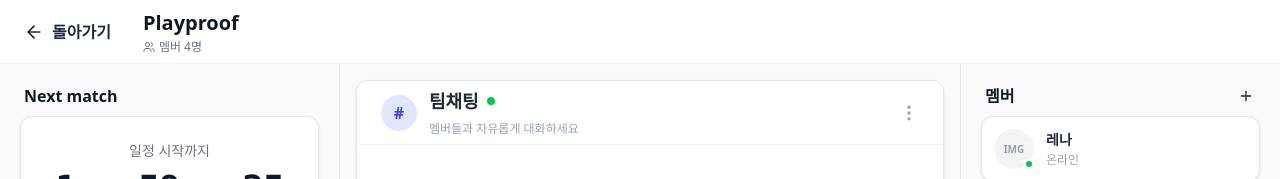
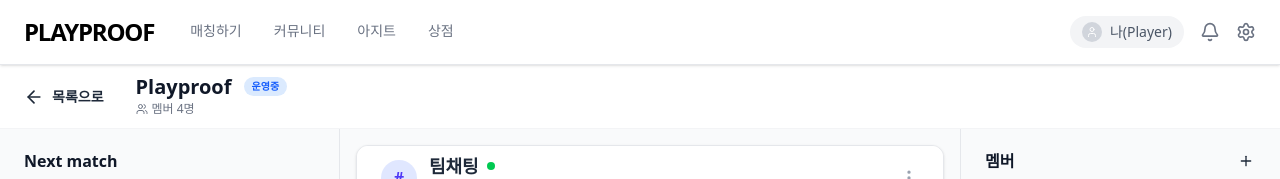
Before and after one commit to Playproof-Umc/Playproof-Frontend, a React (Vite) app in the folder Playproof/: page /azit in a window 1280 px wide. Shown: the top 179 px of the page. Built offline with nearby package versions, Linux system fonts and the light colour scheme.

Commit message:
refactor: 공통 Navbar 컴포넌트 분리 및 적용

```diff
--- /dev/null
+++ b/Playproof/src/components/common/Navbar.tsx
@@ -0,0 +1,59 @@
+import React from 'react';
+import { useNavigate } from 'react-router-dom';
+import { Bell, Settings, User } from 'lucide-react';
+
+interface NavbarProps {
+  isProUser?: boolean;
+  onTogglePro?: () => void;
+}
+
+export const Navbar: React.FC<NavbarProps> = ({ isProUser, onTogglePro }) => {
+  const navigate = useNavigate();
+
+  return (
+    <header className="sticky top-0 z-50 bg-white border-b border-gray-200 shadow-sm">
+      <div className="max-w-[1280px] mx-auto px-6 h-16 flex items-center justify-between">
+
+        {/* 1. 로고 및 네비게이션 */}
+        <div className="flex items-center gap-8">
+          <h1
+            className="text-2xl font-black tracking-tighter cursor-pointer"
+            onClick={() => navigate('/')} // 메인으로 이동
+          >
+            PLAYPROOF
+          </h1>
+          <nav className="hidden md:flex gap-6 text-sm font-medium text-gray-500">
+            <button onClick={() => navigate('/matching')} className="h-16 px-1 hover:text-black transition-colors border-b-2 border-transparent hover:border-black">매칭하기</button>
+            <button onClick={() => navigate('/community')} className="h-16 px-1 hover:text-black transition-colors border-b-2 border-transparent hover:border-black">커뮤니티</button>
+            <button onClick={() => navigate('/azit')} className="h-16 px-1 hover:text-black transition-colors border-b-2 border-transparent hover:border-black">아지트</button>
+            <button onClick={() => navigate('/shop')} className="h-16 px-1 hover:text-black transition-colors border-b-2 border-transparent hover:border-black">상점</button>
+          </nav>
+        </div>
+
+        {/* 2. 우측 컨트롤 (Pro토글, 프로필, 알림) */}
+        <div className="flex items-center gap-4">
+          {/* onTogglePro 함수가 전달되었을 때만 버튼 표시 (매칭 페이지용) */}
+          {onTogglePro && (
+            <button
+              onClick={onTogglePro}
+              className={`text-xs border px-3 py-1 rounded-full font-bold transition-colors ${isProUser ? 'bg-blue-100 text-blue-600 border-blue-200' : 'bg-gray-100 text-gray-500 border-gray-200'}`}
+            >
+              {isProUser ? 'Pro ON' : 'Pro OFF'}
+            </button>
+          )}
+
+          <div
+            onClick={() => navigate('/mypage')} // 마이페이지 이동
+            className="hidden sm:flex items-center gap-2 text-sm text-gray-600 bg-gray-100 rounded-full px-3 py-1.5 cursor-pointer hover:bg-gray-200 transition-colors"
+          >
+            <div className="w-5 h-5 bg-gray-300 rounded-full flex items-center justify-center text-white"><User size={12}/></div>
+            <span className="font-medium">나(Player)</span>
+          </div>
+
+          <Bell className="w-5 h-5 text-gray-500 cursor-pointer hover:text-black transition-colors" />
+          <Settings className="w-5 h-5 text-gray-500 cursor-pointer hover:text-black transition-colors" />
+        </div>
+      </div>
+    </header>
+  );
+};
--- a/Playproof/src/pages/azit/AzitPage.tsx
+++ b/Playproof/src/pages/azit/AzitPage.tsx
@@ -1,6 +1,10 @@
-//src/pages/azit/AzitPage.tsx
+// src/pages/azit/AzitPage.tsx
 import React, { useState } from 'react';
 import { ArrowLeft, Users } from 'lucide-react';
+import { useNavigate } from 'react-router-dom'; // [추가] 뒤로가기 구현용
+
+// [추가] 공통 네비바 임포트
+import { Navbar } from '@/components/common/Navbar';
 
 // 레이아웃
 import { LeftPanel } from './panels/LeftPanel';
@@ -17,6 +21,8 @@ import {
 } from '@/data/mockData';
 
 const AzitPage = () => {
+  const navigate = useNavigate(); // [추가]
+
   // 다음 경기 날짜 (더미데이터)
   const [nextMatchDate] = useState<Date>(() => {
     return new Date(Date.now() + (1000 * 60 * 60 * 1) + (1000 * 60 * 59) + (1000 * 30));
@@ -24,22 +30,40 @@ const AzitPage = () => {
 
   return (
     <div className="flex flex-col h-screen bg-white">
-      {/* 헤더 */}
-      <header className="h-16 px-4 flex items-center border-b border-gray-100 bg-white shrink-0">
-        <button className="flex items-center text-gray-800 font-bold gap-2 hover:bg-gray-50 p-2 rounded-lg transition-colors">
+
+      {/* 1. 공통 네비바 추가 (최상단 고정) */}
+      {/* z-index를 높여서 다른 컨텐츠보다 위에 오게 함 */}
+      <div className="flex-none z-50">
+        <Navbar />
+      </div>
+
+      {/* 2. 아지트 전용 헤더 (돌아가기 버튼 & 아지트 정보) */}
+      {/* flex-none으로 높이 고정 */}
+      <header className="h-16 px-4 flex items-center border-b border-gray-100 bg-white shrink-0 flex-none">
+        <button
+          onClick={() => navigate('/azit')} // [수정] 아지트 목록(메인)으로 이동
+          className="flex items-center text-gray-800 font-bold gap-2 hover:bg-gray-50 p-2 rounded-lg transition-colors"
+        >
           <ArrowLeft className="w-5 h-5" />
-          돌아가기
+          <span className="text-sm">목록으로</span>
         </button>
-        <div className="ml-6">
-          <h1 className="text-xl font-bold text-gray-900">Playproof</h1>
-          <span className="text-xs text-gray-500 flex items-center gap-1 font-medium mt-0.5">
-            <Users className="w-3 h-3"/> 멤버 {mockMembers.length}명
+
+        <div className="ml-6 flex items-center gap-3">
+          <div>
+            <h1 className="text-xl font-bold text-gray-900 leading-none">Playproof</h1>
+            <span className="text-xs text-gray-500 flex items-center gap-1 font-medium mt-1">
+              <Users className="w-3 h-3"/> 멤버 {mockMembers.length}명
+            </span>
+          </div>
+          <span className="bg-blue-100 text-blue-600 text-[10px] font-bold px-2 py-0.5 rounded-full self-start">
+            운영중
           </span>
         </div>
       </header>
 
-      {/* 3칼럼 레이아웃 */}
-      <div className="flex flex-1 overflow-hidden">
+      {/* 3. 3칼럼 레이아웃 (남은 공간 모두 차지) */}
+      {/* flex-1과 overflow-hidden을 줘서 이 영역 내부에서만 스크롤 되도록 설정 */}
+      <div className="flex flex-1 overflow-hidden relative z-0">
 
         <LeftPanel
           nextMatchDate={nextMatchDate}
--- a/Playproof/src/pages/matching/MatchingPage.tsx
+++ b/Playproof/src/pages/matching/MatchingPage.tsx
@@ -1,13 +1,14 @@
 //src/pages/matching/MatchingPage.tsx
 import React from 'react';
-import { Bell, Settings, RefreshCw } from 'lucide-react';
+import { RefreshCw } from 'lucide-react';
+import { Navbar } from '@/components/common/Navbar';
+
 import { MatchingCard } from '@/features/matching/components/MatchingCard';
 import { MatchingSearchBar } from '@/features/matching/components/MatchingSearchBar';
 import { GameFilter } from '@/features/matching/components/GameFilter';
 import { RecommendedSection } from '@/features/matching/components/RecommendedSection';
 import { PartyRequestBanner } from '@/features/matching/components/PartyRequestBanner';
 import { MatchingWriteModal } from '@/features/matching/components/MatchingWriteModal';
-
 import { useMatchingBoard } from '@/features/matching/hooks/useMatchingBoard';
 
 const GAMES = ['리그오브레전드', '발로란트', '오버워치', '배틀그라운드', 'Steam', '기타'];
@@ -20,29 +21,11 @@ const MatchingPage = () => {
   return (
     <div className="min-h-screen bg-white text-gray-800 pb-20 font-sans">
 
-      <header className="sticky top-0 z-50 bg-white border-b border-gray-200 shadow-sm">
-        <div className="max-w-[1280px] mx-auto px-6 h-16 flex items-center justify-between">
-           <div className="flex items-center gap-8">
-            <h1 className="text-2xl font-black tracking-tighter cursor-pointer" onClick={() => window.location.reload()}>PLAYPROOF</h1>
-            <nav className="hidden md:flex gap-6 text-sm font-medium text-gray-500">
-              <button className="text-black font-bold border-b-2 border-black h-16 px-1">매칭하기</button>
-              <button className="h-16 px-1 hover:text-black transition-colors">커뮤니티</button>
-              <button className="h-16 px-1 hover:text-black transition-colors">아지트</button>
-              <button className="h-16 px-1 hover:text-black transition-colors">상점</button>
-            </nav>
-           </div>
-
-           <div className="flex items-center gap-4">
-            <button onClick={() => setters.setIsProUser(!isProUser)} className={`text-xs border px-3 py-1 rounded-full font-bold transition-colors ${isProUser ? 'bg-blue-100 text-blue-600 border-blue-200' : 'bg-gray-100 text-gray-500 border-gray-200'}`}>{isProUser ? 'Pro ON' : 'Pro OFF'}</button>
-            <div className="hidden sm:flex items-center gap-2 text-sm text-gray-600 bg-gray-100 rounded-full px-3 py-1.5 cursor-pointer hover:bg-gray-200 transition-colors">
-               <div className="w-5 h-5 bg-gray-300 rounded-full"></div>
-               <span className="font-medium">플레이프루프12...</span>
-            </div>
-            <Bell className="w-5 h-5 text-gray-500 cursor-pointer hover:text-black transition-colors" />
-            <Settings className="w-5 h-5 text-gray-500 cursor-pointer hover:text-black transition-colors" />
-           </div>
-        </div>
-      </header>
+      {/* [수정] 공통 Navbar 적용 (Pro 기능 활성화) */}
+      <Navbar
+        isProUser={isProUser}
+        onTogglePro={() => setters.setIsProUser(!isProUser)}
+      />
 
       <div className="bg-white border-b border-gray-100 relative z-40">
         <div className="max-w-[1280px] mx-auto px-6 py-5 flex flex-col gap-5">
--- a/Playproof/src/pages/mypage/MyPageMain.tsx
+++ b/Playproof/src/pages/mypage/MyPageMain.tsx
@@ -1,11 +1,17 @@
 //src/pages/mypage/MyPageMain.tsx
 import React from 'react';
+import { Navbar } from '@/components/common/Navbar'; // [추가] Navbar 임포트
 import { ProfileHeader } from '@/features/profile/components/ProfileHeader';
 
 const MyPageMain = () => {
   const myData = { nickname: '나(Player)' };
 
   return (
+    <div className="min-h-screen bg-white">
+
+       {/* [추가] 공통 Navbar 적용 (기본 모드) */}
+       <Navbar />
+
        <div className="max-w-[600px] mx-auto mt-6 px-4">
           <ProfileHeader nickname={myData.nickname} isMyPage={true} />
           <div className="mt-8 space-y-4">
@@ -14,6 +20,8 @@ const MyPageMain = () => {
              <div className="p-4 border rounded-xl">설정</div>
           </div>
        </div>
+    </div>
   );
 };
+
 export default MyPageMain;
```
Lines whose indentation alone changed are shown as unchanged.
